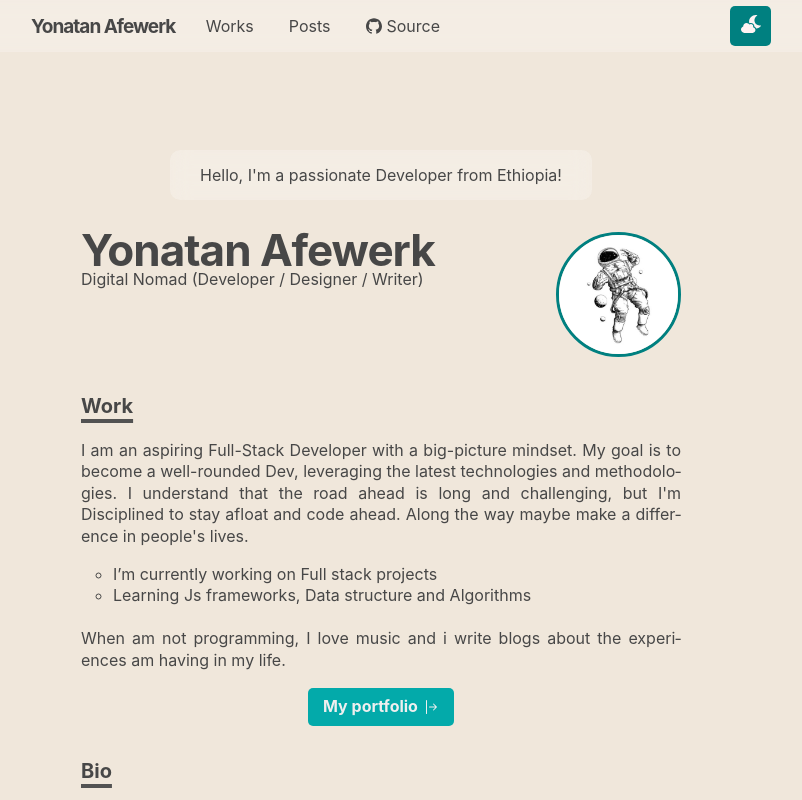
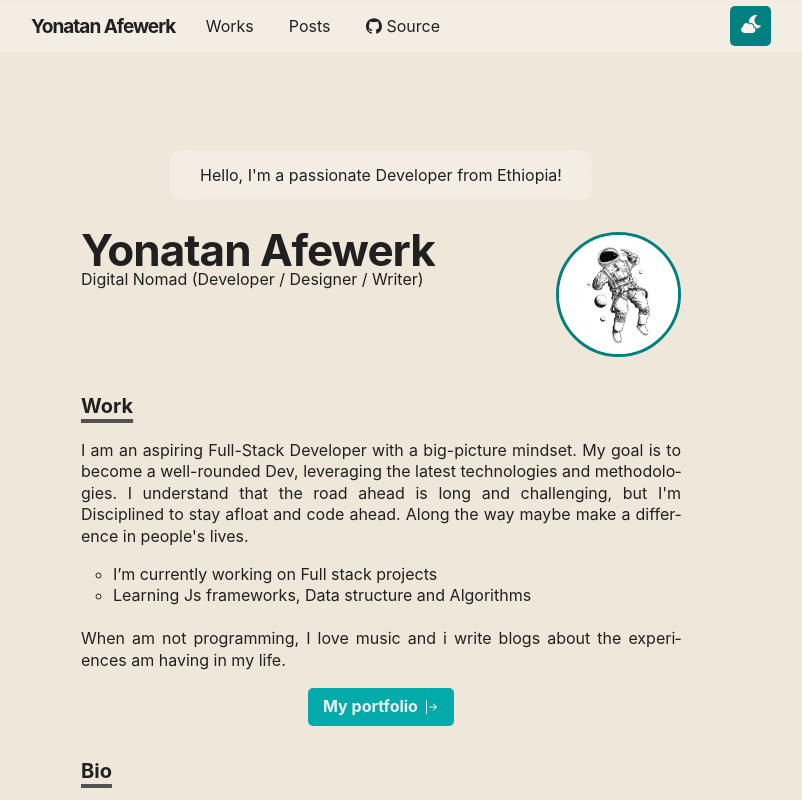
Before and after one commit to Yehonatal/portfolio_v2, a React (Vite) app: page / in a window 1280 px wide. Shown: the top 800 px of the page, without its empty margins (259-1061 px from the left). Built offline with nearby package versions, Linux system fonts and the light colour scheme.

Commit message:
color update

```diff
--- a/src/style/index.css
+++ b/src/style/index.css
@@ -89,7 +89,7 @@ body {
     font-family: -apple-system, BlinkMacSystemFont, "Segoe UI", Helvetica, Arial,
         sans-serif, "Apple Color Emoji", "Segoe UI Emoji", "Segoe UI Symbol";
     transition: all 0.5s ease-in-out;
-    color: #474747;
+    color: #202020;
     background: rgb(240, 231, 219);
     /* background-color: white; */
     scroll-behavior: smooth;
```
